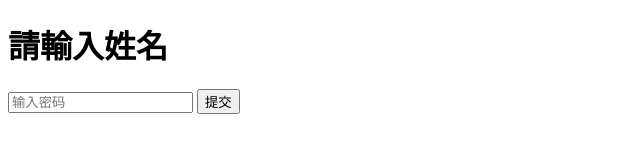
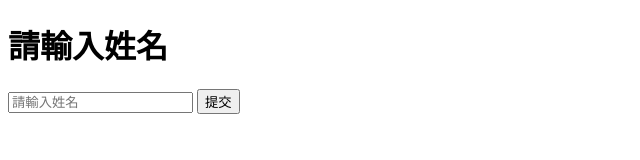
Before and after one commit to yencindy/2024-RightPath-Election, a plain HTML site: page index.html in a window 1280 px wide. Shown: the full height of the page, 0-640 px from the left. Drawn offline with Linux system fonts and the light colour scheme.

Commit message:
index.html

```diff
--- a/index.html
+++ b/index.html
@@ -7,7 +7,7 @@
 </head>
 <body>
     <h1>請輸入姓名</h1>
-    <input type="text" id="password" placeholder="输入密码" />
+    <input type="text" id="password" placeholder="請輸入姓名" />
     <button onclick="validatePassword()">提交</button>
 
     <script>
```
